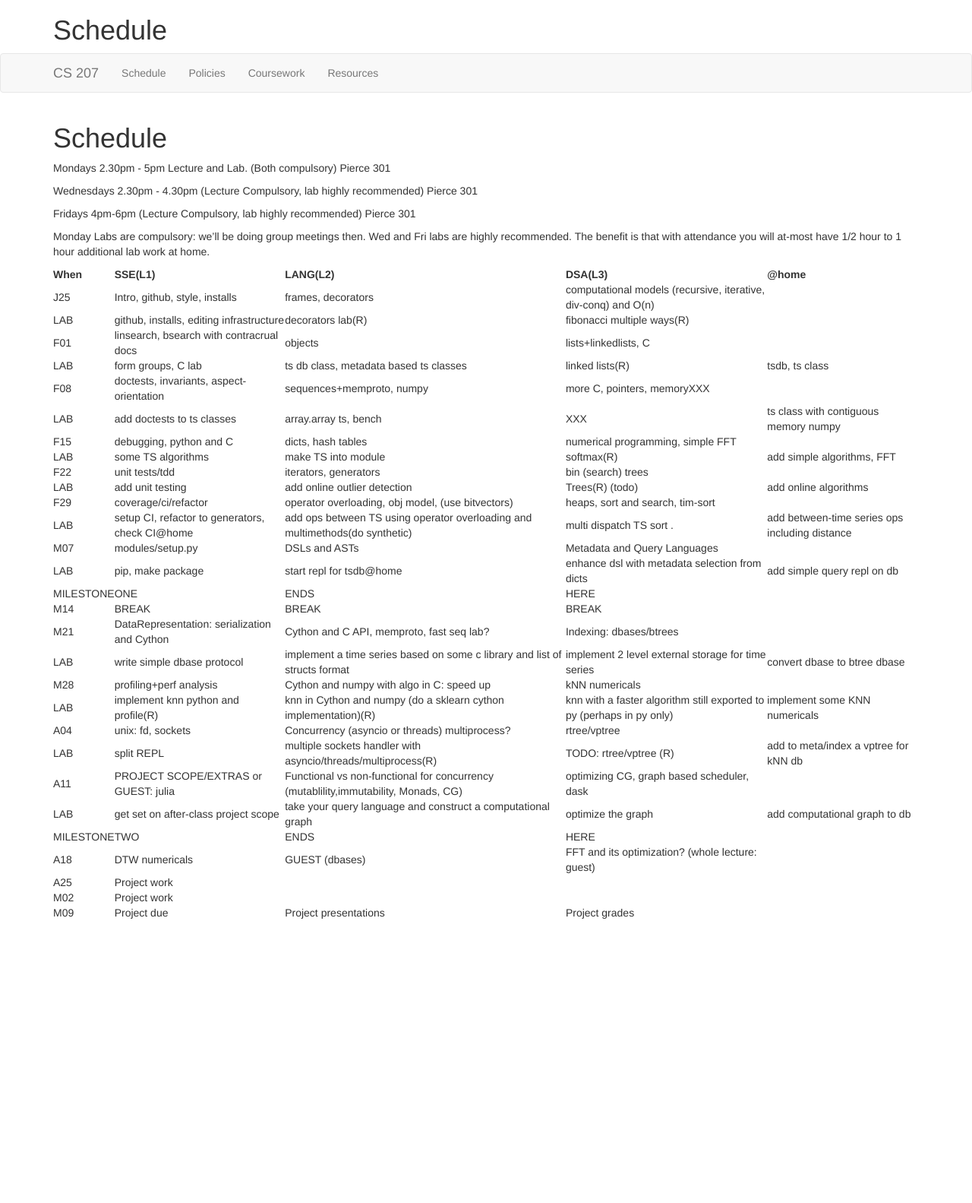
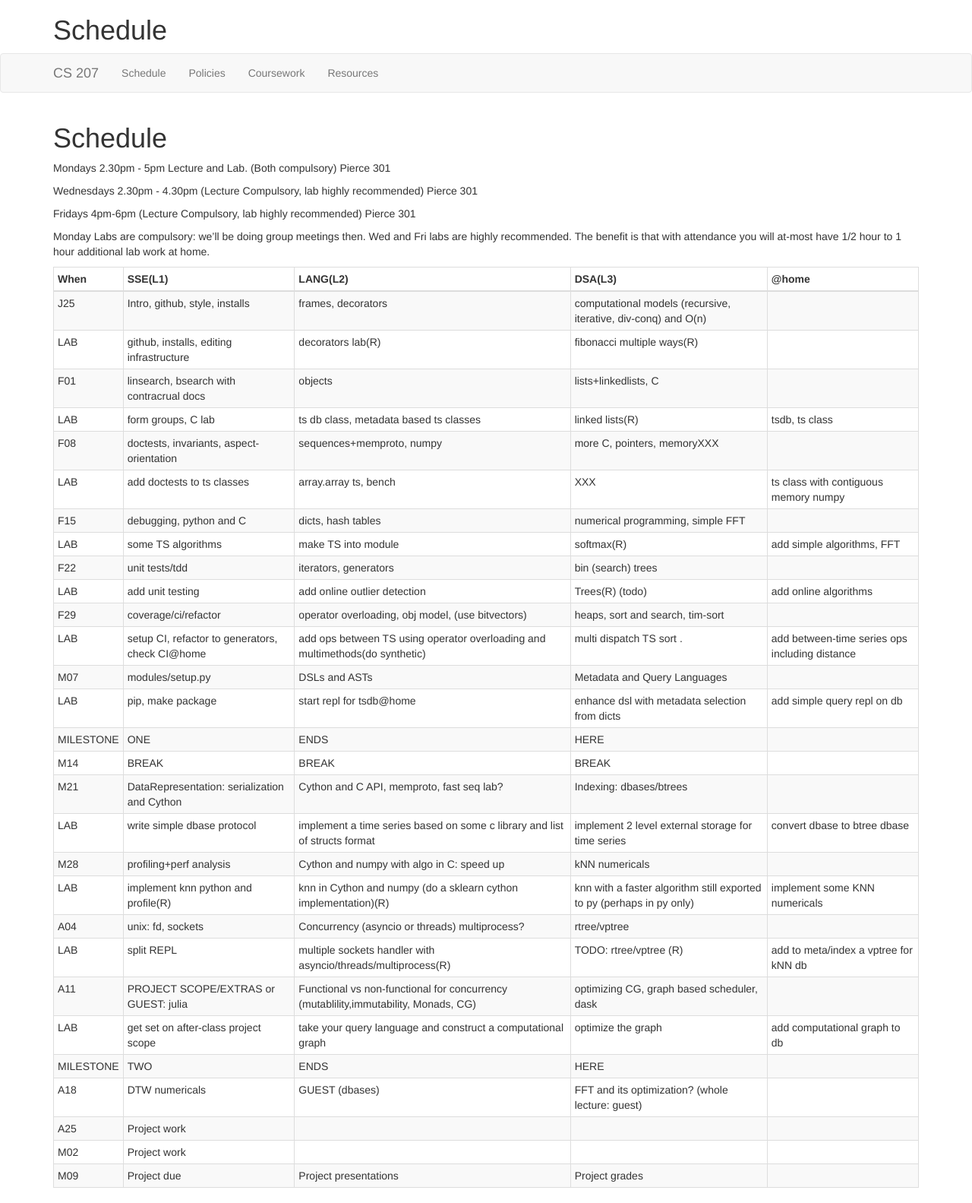
Before and after one commit to rdadolf/cs207, a Jekyll site: the page built from schedule.md, in a window 1280 px wide. Shown: the whole page at 76% size. Built offline with Jekyll 4.4.1, drawn with Linux system fonts in a browser that asks for light colours; nearby versions of some CDN libraries; before the commit the page ends 1211 px from its top, so only the background shows below that.

Commit message:
use kramdown, style table

```diff
--- a/_config.yaml
+++ b/_config.yaml
@@ -1 +1,2 @@
 baseurl: /cs207
+markdown: kramdown
--- a/schedule.md
+++ b/schedule.md
@@ -48,3 +48,4 @@ Monday Labs are compulsory: we'll be doing group meetings then. Wed and Fri labs
 | A25       | Project work                             |                                          |                                          |                                          |
 | M02       | Project work                             |                                          |                                          |                                          |
 | M09       | Project due                              | Project presentations                    | Project grades                           |                                          |
+{:class="table table-striped table-bordered table-condensed"}
```
